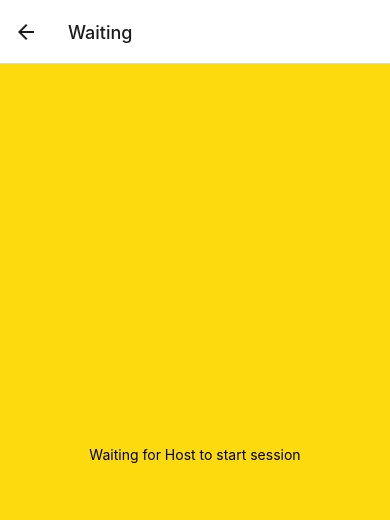
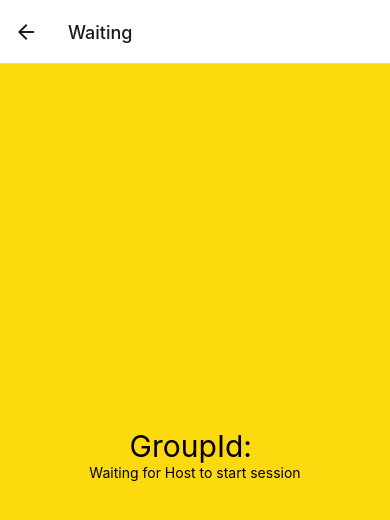
Before and after one commit to fredrikhaustein/movieswipeapp, a React Native app: screen /Waiting in a window 390 px wide. Shown: the top 520 px of the page. Built offline with nearby package versions, Linux system fonts and the light colour scheme.

Commit message:
added groupid showing on swipe screen and warningicon when wrong code

```diff
--- a/screens/CreateGroup.tsx
+++ b/screens/CreateGroup.tsx
@@ -10,13 +10,15 @@ import {
 } from "firebase/firestore";
 import { db, firebaseAuth } from "../firebaseConfig";
 import { genreateGroupID } from "../utils/genreateGroupID";
-import { useStoreMovieFilters } from "../store/MovieFilter";
+import { useStoreGamePin, useStoreMovieFilters } from "../store/MovieFilter";
 import { signInAnonymously } from "firebase/auth";
 
 export const CreateGroup = ({ navigation }: any) => {
   const [pressedCreateNewGroup, setPressedCreateNewGroup] = useState(false);
   const [errorOnJoiningGroup, setErrorOnJoiningGroup] = useState<string>("");
   const [groupID, setGroupID] = useState<number>();
+
+  const setGamePin = useStoreGamePin((state) => state.setGamePin);
 
   const selectedGenreList = useStoreMovieFilters((state) => state.genreList);
   const selectedMovieService = useStoreMovieFilters(
@@ -67,6 +69,7 @@ export const CreateGroup = ({ navigation }: any) => {
         Users: [],
       });
       setPressedCreateNewGroup(true);
+      setGamePin(newgroupID.toString());
     }
     handleSignIn();
     console.log(selectedGenreList);
--- a/screens/Home.tsx
+++ b/screens/Home.tsx
@@ -1,4 +1,5 @@
 import React, { useEffect, useState } from "react";
+import { Icon } from "@rneui/themed";
 import {
   View,
   Text,
@@ -18,11 +19,14 @@ import {
 import { db, firebaseAuth } from "../firebaseConfig";
 import { signInAnonymously } from "firebase/auth";
 import { doc, updateDoc } from "firebase/firestore";
+import { useStoreGamePin } from "../store/MovieFilter";
 
 export const HomeScreen = ({ navigation }: any) => {
   const [groupID, setGroupID] = useState<string>();
   const [errorWithGroupID, setErrorWithGroupID] = useState<boolean>(false);
   const [errorOnJoiningGroup, setErrorOnJoiningGroup] = useState<string>("");
+  const setGamePin = useStoreGamePin((state) => state.setGamePin);
+  const gamePinToGroup = useStoreGamePin((state) => state.gamePin);
 
   const handleSignIn = async () => {
     signInAnonymously(firebaseAuth)
@@ -56,6 +60,7 @@ export const HomeScreen = ({ navigation }: any) => {
       handleSignIn();
       handleAddUserToFireStore();
       navigation.navigate("Waiting");
+      setGamePin(groupID);
     } else {
       setErrorWithGroupID(true);
     }
@@ -89,7 +94,12 @@ export const HomeScreen = ({ navigation }: any) => {
             style={styles.inputField}
           />
           <View>
-            {errorWithGroupID && <Text>You have Written the wrong Code </Text>}
+            {errorWithGroupID && (
+              <Text>
+                {<Icon name="warning" color="black" />}You have Written the
+                wrong code {<Icon name="warning" color="black" />}
+              </Text>
+            )}
           </View>
         </View>
         <TouchableOpacity style={styles.button} onPress={handleOnJoinGroup}>
--- a/screens/Swipescreen.tsx
+++ b/screens/Swipescreen.tsx
@@ -10,11 +10,13 @@ import {
   PanResponder,
 } from "react-native";
 import { Icon } from "@rneui/themed";
+import { useStoreGamePin } from "../store/MovieFilter";
 
 export const SwipeScreen = () => {
   const [showInfoBool, setShowInfoBool] = useState<boolean>(false);
   const [movieNumber, setMovieNumber] = useState<number>(0);
   const countRef = useRef(0);
+  const gamePinToGroup = useStoreGamePin((state) => state.gamePin);
 
   function nextImage() {
     if (countRef.current >= movies.length - 1) {
@@ -79,6 +81,7 @@ export const SwipeScreen = () => {
           backgroundColor: "#FDDA0D",
         }}
       >
+        <Text style={{ fontSize: 35 }}>GroupID: {gamePinToGroup}</Text>
         {!showInfoBool ? (
           <Animated.View
             style={{
--- a/screens/WaitingScreen.tsx
+++ b/screens/WaitingScreen.tsx
@@ -1,10 +1,11 @@
-import { View, Text } from "react-native"
+import { View, Text } from "react-native";
+import { useStoreGamePin } from "../store/MovieFilter";
 
-export const WaitingScreen = ({ navigation }: any) =>
-{
+export const WaitingScreen = ({ navigation }: any) => {
+  const gamePinToGroup = useStoreGamePin((state) => state.gamePin);
+  console.log(gamePinToGroup);
   return (
     <>
-
       <View
         style={{
           flex: 4,
@@ -14,14 +15,14 @@ export const WaitingScreen = ({ navigation }: any) =>
         }}
         //Dummy for å komme videre til Filmserver
         onTouchEnd={() => {
-                navigation.navigate("SwipeScreen")
+          navigation.navigate("SwipeScreen");
         }}
       >
-
+        {<Text style={{ fontSize: 30 }}>GroupId: {gamePinToGroup}</Text>}
         <Text>Waiting for Host to start session</Text>
       </View>
     </>
-    )
-}
+  );
+};
 
 export default WaitingScreen;
--- a/store/MovieFilter.ts
+++ b/store/MovieFilter.ts
@@ -9,6 +9,16 @@ interface GenreState {
     setGenreList: (newItem: string[]) => void;
   }
 
+interface GamePin{
+    gamePin: string | null;
+    setGamePin: (newPin:string) => void;
+}
+
+export const useStoreGamePin = create<GamePin>((set:any, get:any) => ({
+    gamePin: null,
+    setGamePin: (gamePin: string) => set({gamePin}),
+}))
+
 export const useStoreMovieFilters = create<GenreState>((set:any, get:any) => ({
   streamingService: "None",
   genreList:[],
```
Lines whose indentation alone changed are shown as unchanged.
